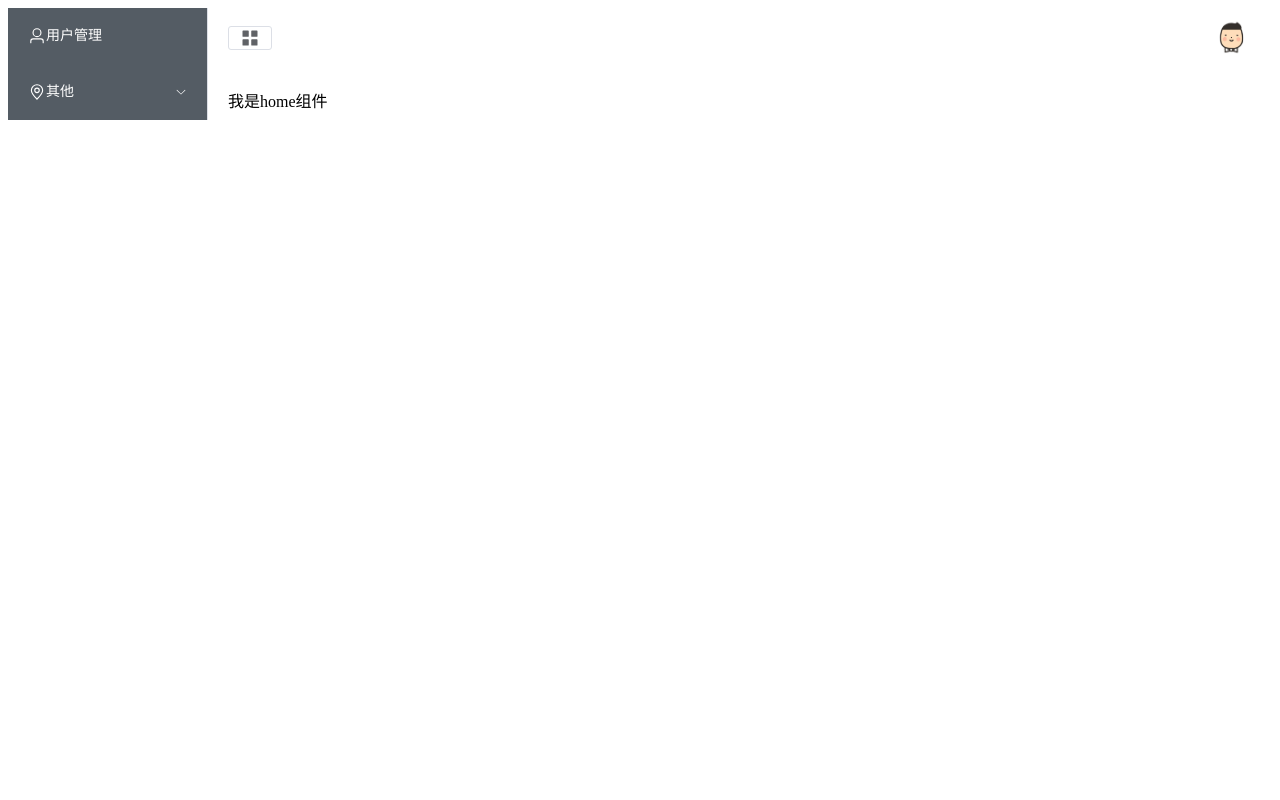
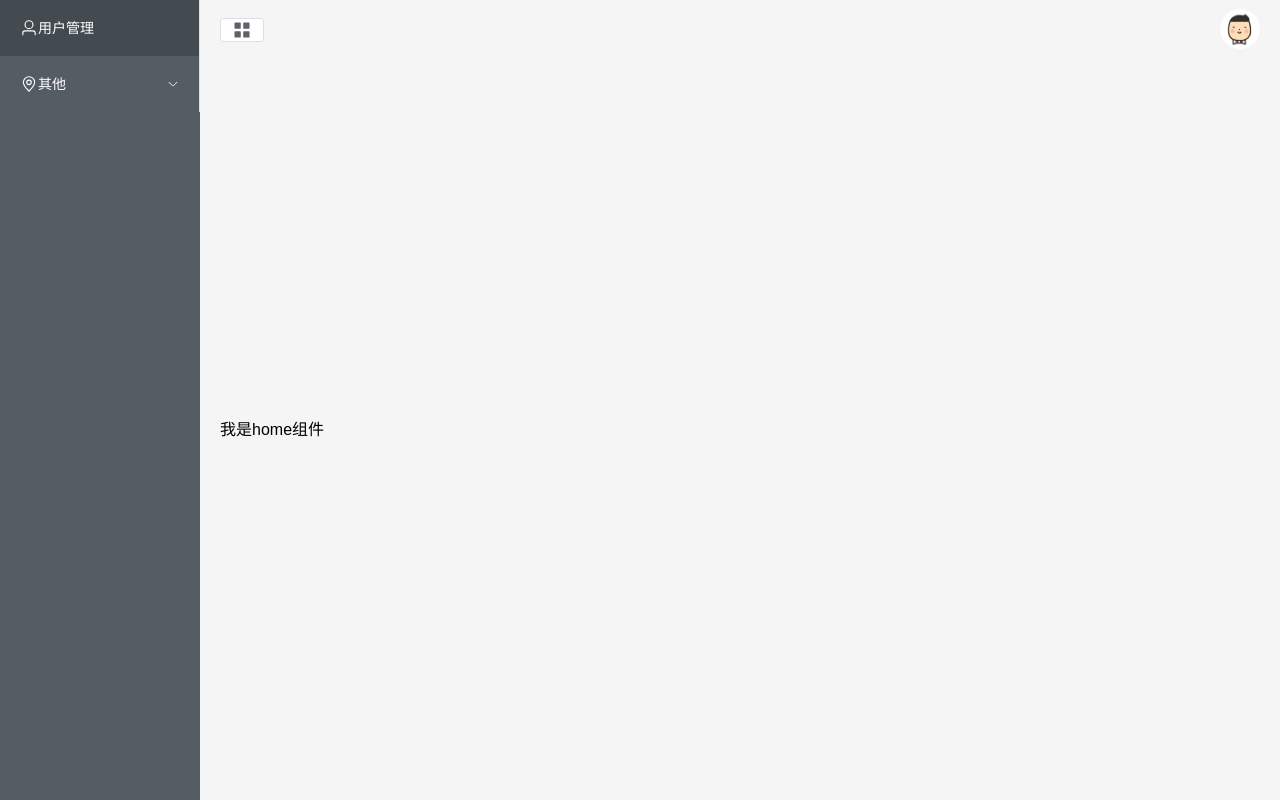
Before and after one commit to HeTreeTerr/base-vue3-pro, a Vue app: page / in a window 1280 px wide. Built offline with nearby package versions, Linux system fonts and the light colour scheme.

Commit message:
主页样式css优化 	modified:   index.html 	new file:   src/assets/less/index.less 	new file:   src/assets/less/reset.less 	modified:   src/components/CommonAside.vue 	modified:   src/main.js 	modified:   src/views/Main.vue 	.vscode/

```diff
--- a/index.html
+++ b/index.html
@@ -11,3 +11,9 @@
     <script type="module" src="/src/main.js"></script>
   </body>
 </html>
+
+<style lang="less" scoped>
+  #app {
+    height: 100%;
+  }
+  </style>
--- /dev/null
+++ b/src/assets/less/index.less
@@ -0,0 +1 @@
+@import './reset.less';
--- /dev/null
+++ b/src/assets/less/reset.less
@@ -0,0 +1,162 @@
+* {
+    margin: 0;
+    padding: 0;
+    border: 0;
+}
+html,
+body,
+div,
+span,
+applet,
+object,
+iframe,
+h1,
+h2,
+h3,
+h4,
+h5,
+h6,
+p,
+blockquote,
+pre,
+a,
+abbr,
+acronym,
+address,
+big,
+cite,
+code,
+del,
+dfn,
+em,
+img,
+ins,
+kbd,
+q,
+s,
+samp,
+small,
+strike,
+strong,
+sub,
+sup,
+tt,
+var,
+b,
+u,
+i,
+center,
+dl,
+dt,
+dd,
+ol,
+ul,
+li,
+fieldset,
+form,
+label,
+legend,
+table,
+caption,
+tbody,
+tfoot,
+thead,
+tr,
+th,
+td,
+article,
+aside,
+canvas,
+details,
+embed,
+figure,
+figcaption,
+footer,
+header,
+hgroup,
+menu,
+nav,
+output,
+ruby,
+section,
+summary,
+time,
+mark,
+audio,
+video {
+    font-size: 100%;
+    font: inherit;
+    vertical-align: baseline;
+    box-sizing: border-box;
+}
+/* HTML5 display-role reset for older browsers */
+article,
+aside,
+details,
+figcaption,
+figure,
+footer,
+header,
+hgroup,
+menu,
+nav,
+section {
+    display: block;
+}
+body {
+    line-height: 1;
+}
+ol,
+ul {
+    list-style: none;
+}
+blockquote,
+q {
+    quotes: none;
+}
+blockquote:before,
+blockquote:after,
+q:before,
+q:after {
+    content: "";
+    content: none;
+}
+a,
+a:hover {
+    color: inherit;
+    text-decoration: none;
+}
+table {
+    border-collapse: collapse;
+    border-spacing: 0;
+}
+html,
+body {
+    width: 100%;
+    height: 100%;
+    background-color: #f5f5f5;
+    font-family: "PingFangSC-Light", "PingFang SC", "STHeitiSC-Light",
+        "Helvetica-Light", "Arial", "sans-serif";
+}
+
+// 公共样式
+.fl {
+    float: left;
+}
+.fr {
+    float: right;
+    .button-group-item {
+        padding-left: 3px;
+    }
+}
+//清除浮动
+.clearfix {
+    zoom: 1;
+    &:after {
+        display: block;
+        clear: both;
+        content: "";
+        visibility: hidden;
+        height: 0;
+    }
+}
--- a/src/components/CommonAside.vue
+++ b/src/components/CommonAside.vue
@@ -73,7 +73,7 @@
                     },
                 ]
             },
-        ]
+        ];
 
         //无子集
         const noChildren = ()=>{
--- a/src/main.js
+++ b/src/main.js
@@ -5,6 +5,8 @@
 import router from './router'
 //引入图标
 import * as ElementPlusIconsVue from '@element-plus/icons-vue'
+//less引入（全局样式优化）
+import './assets/less/index.less'
 
 const app = createApp(App)
 for (const [key, component] of Object.entries(ElementPlusIconsVue)) {
--- a/src/views/Main.vue
+++ b/src/views/Main.vue
@@ -35,4 +35,14 @@
 .r-container {
   flex-wrap: wrap;
 }
+.common-layout {
+  height: 100%;
+  & > .el-container {
+    height: 100%;
+    & > .el-aside {
+      height: 100%;
+      background: #545c64;
+    }
+  }
+}
 </style>
```
